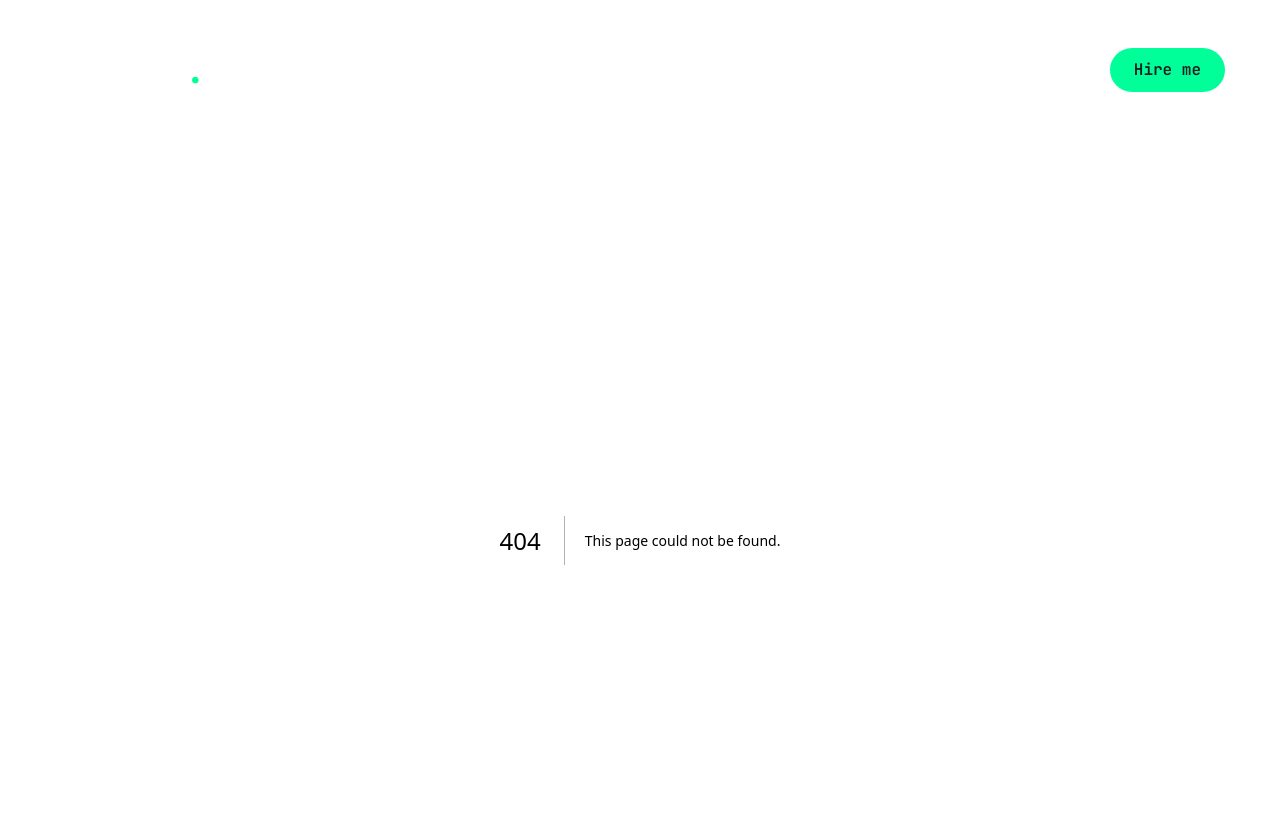
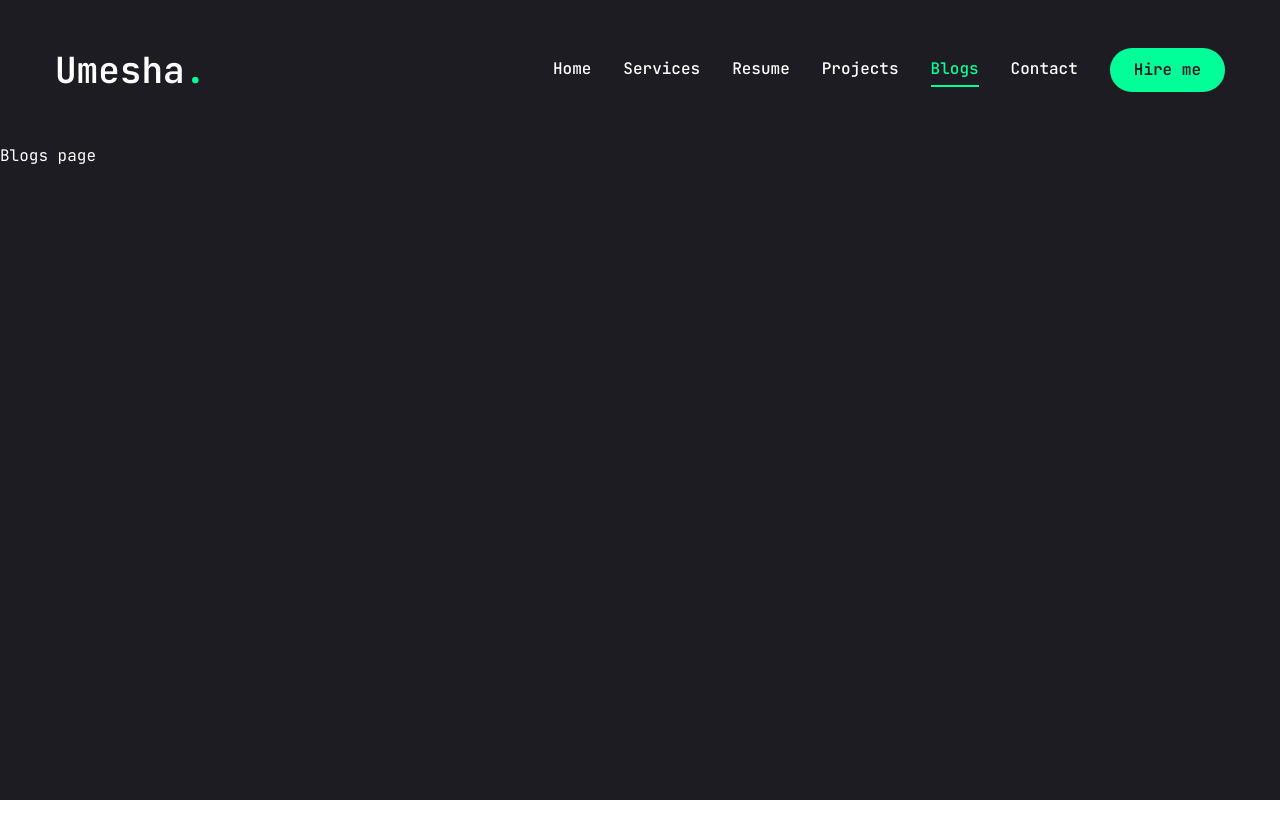
Before and after one commit to sandalu95/umesha-portfolio-web, a Next.js app: page /blogs in a window 1280 px wide. Before the commit this address had no page. Shown: the top 838 px of the page. After the commit the page ends 800 px from the top, so only its background shows below. Built offline with nearby package versions, Linux system fonts and the light colour scheme.

Commit message:
add blogs page

```diff
--- /dev/null
+++ b/app/blogs/page.jsx
@@ -0,0 +1,9 @@
+
+
+const Blogs = () => {
+  return (
+    <div>Blogs page</div>
+  )
+};
+
+export default Blogs;
--- a/components/Nav.jsx
+++ b/components/Nav.jsx
@@ -19,6 +19,10 @@ const Links = [
   {
     name: "projects",
     path: "/projects",
+  },
+  {
+    name: "blogs",
+    path: "/blogs",
   },
   {
     name: "contact",
```
